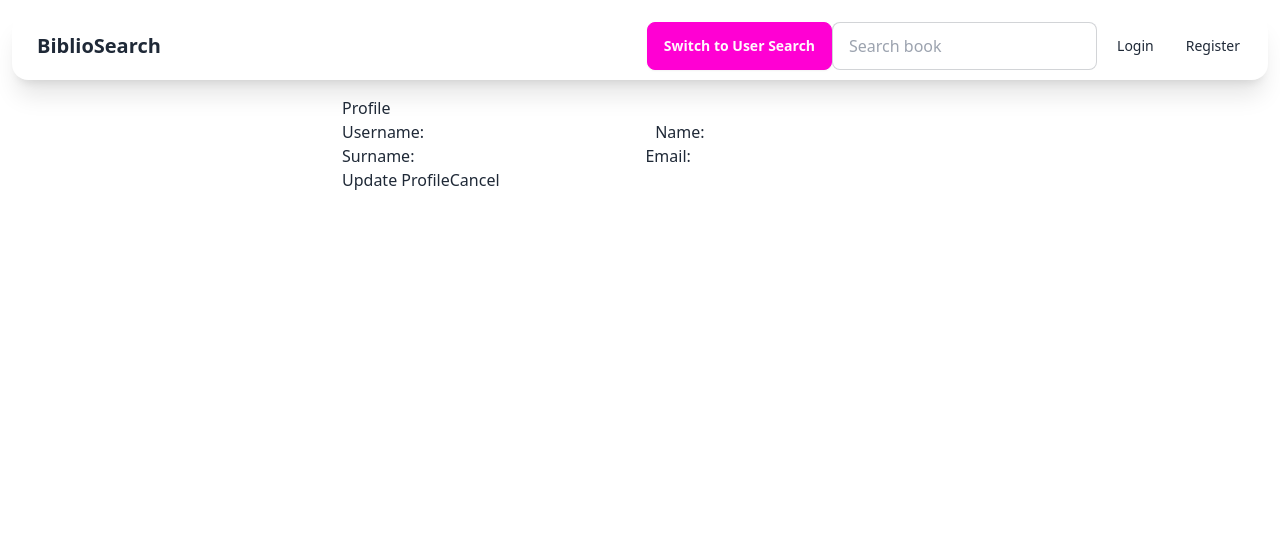
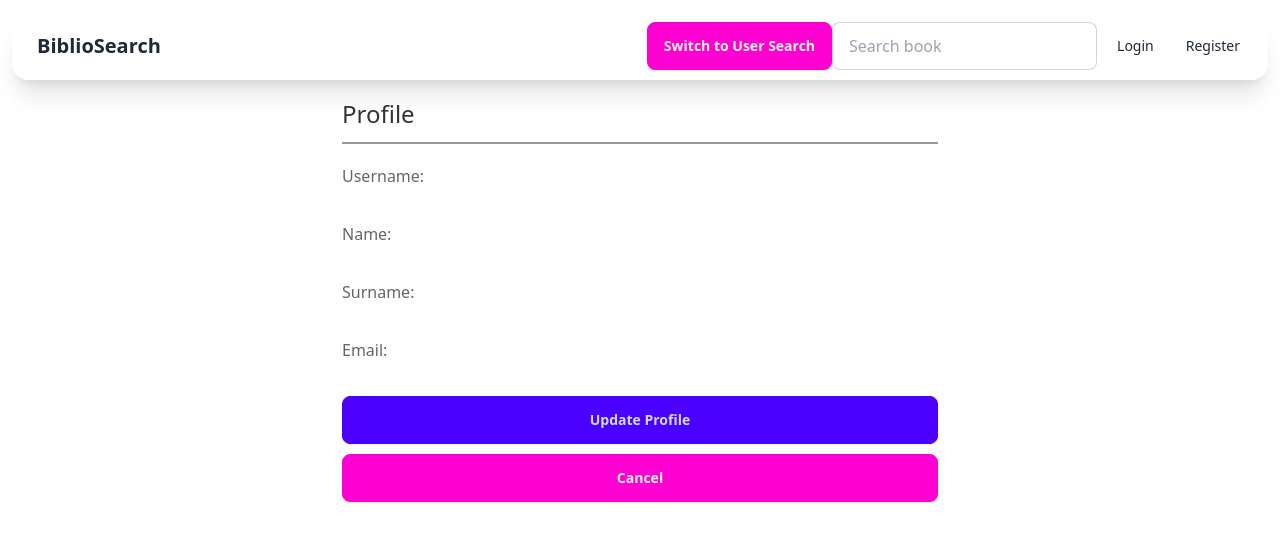
Before and after one commit to bounswe/bounswe2024group3, a React (Create React App) app in the folder bibliosearch_web/: page /profile in a window 1280 px wide. Both pictures are taken after a click on the button "Edit Profile". Shown: the top 540 px of the page. Built offline with nearby package versions, Linux system fonts and the light colour scheme.

Commit message:
updated user profile styling

```diff
--- a/bibliosearch_web/src/pages/Profile.tsx
+++ b/bibliosearch_web/src/pages/Profile.tsx
@@ -20,8 +20,8 @@ interface Booklist {
 interface UserProfile {
   name: string;
   surname: string;
-  username: string; // Assuming username is part of the profile
-  email: string; // Assuming email is also needed
+  username: string;
+  email: string;
   fav_authors: Author[];
   fav_genres: Genre[];
   booklists: Booklist[];
@@ -33,18 +33,13 @@ const Profile = () => {
   const [loading, setLoading] = useState(false);
   const [error, setError] = useState('');
   const { userId } = useUser();
-  const { username } = useUser();
-  const { email } = useUser();
-  console.log(userId);
 
   useEffect(() => {
     if (userId) {
-
       setLoading(true);
       axios.get(`${process.env.REACT_APP_BACKEND_URL}get_user_profile/?user_id=${userId}`)
         .then(response => {
           setProfile(response.data);
-          console.log(response.data);
           setLoading(false);
         })
         .catch(error => {
@@ -54,29 +49,23 @@ const Profile = () => {
     }
   }, [userId]);
 
-  console.log(999);
-  console.log(profile);
-
   const handleInputChange = (event: React.ChangeEvent<HTMLInputElement>) => {
     const { name, value } = event.target;
     setProfile(prev => prev ? { ...prev, [name]: value } : null);
   };
-
 
   const handleSubmit = (event: React.FormEvent<HTMLFormElement>) => {
     event.preventDefault();
     if (!profile) return;
 
     setLoading(true);
-
-    axios.post(`${process.env.REACT_APP_BACKEND_URL}update_user_profile/`, profile, {    headers: {
-        'Content-Type': 'application/json',
-    },
-    withCredentials: true  // Ensures cookies are sent with the request})
+    axios.post(`${process.env.REACT_APP_BACKEND_URL}update_user_profile/`, profile, {
+      headers: { 'Content-Type': 'application/json' },
+      withCredentials: true
     }).then(response => {
         alert('Profile updated successfully!');
         setLoading(false);
-        setEditMode(false); // Turn off edit mode after successful update
+        setEditMode(false);
       })
       .catch(error => {
         setError('Failed to update profile');
@@ -87,9 +76,8 @@ const Profile = () => {
   const handleDelete = () => {
     if (window.confirm("Are you sure you want to delete your profile? This action cannot be undone.")) {
       setLoading(true);
-      axios.delete(`${process.env.REACT_APP_BACKEND_URL}delete_user/`, {
-        withCredentials: true
-      }).then(response => {
+      axios.delete(`${process.env.REACT_APP_BACKEND_URL}delete_user/`, { withCredentials: true })
+        .then(response => {
           alert('User deleted successfully');
           // Handle post-deletion logic, e.g., redirect to login page
         }).catch(error => {
@@ -104,44 +92,77 @@ const Profile = () => {
 
   return (
     <div>
-    <h1>Profile</h1>
+      <h1 style={{ color: '#333', fontSize: '24px', borderBottom: '2px solid #999', paddingBottom: '10px' }}>Profile</h1>
       {!editMode ? (
-      <>
+        <div style={{ color: '#666', marginTop: '20px' }}>
           <p><strong>Username:</strong> {profile?.username}</p>
           <p><strong>Name:</strong> {profile?.name}</p>
           <p><strong>Surname:</strong> {profile?.surname}</p>
           <p><strong>Email:</strong> {profile?.email}</p>
-        <p><strong>Favorite Authors:</strong> {profile?.fav_authors.map(author => <span key={author.author_id}>{author.author_name}, </span>)}</p>
-        <p><strong>Favorite Genres:</strong> {profile?.fav_genres.map(genre => <span key={genre.genre_id}>{genre.genre_name}, </span>)}</p>
-        <p><strong>Booklists:</strong> {profile?.booklists.map(booklist => <span key={booklist.booklist_id}>{booklist.booklist_name}, </span>)}</p>
-        <button onClick={() => setEditMode(true)}>Edit Profile</button>
-        <button onClick={handleDelete} style={{ marginLeft: '10px', backgroundColor: 'red', color: 'white' }}>Delete Profile</button>
-      </>
+          <div>
+            <strong>Favorite Authors:</strong>
+            <ul>
+              {profile?.fav_authors.map(author => <li key={author.author_id} style={{ listStyleType: 'none' }}>{author.author_name}</li>)}
+            </ul>
+          </div>
+          <div>
+            <strong>Favorite Genres:</strong>
+            <ul>
+              {profile?.fav_genres.map(genre => <li key={genre.genre_id} style={{ listStyleType: 'none' }}>{genre.genre_name}</li>)}
+            </ul>
+          </div>
+          <div>
+            <strong>Booklists:</strong>
+            <ul>
+              {profile?.booklists.map(booklist => <li key={booklist.booklist_id} style={{ listStyleType: 'none' }}>{booklist.booklist_name}</li>)}
+            </ul>
+          </div>
+           <div className="button-container" style={{ marginTop: '20px' }}>
+            <div>
+              <button onClick={() => setEditMode(true)} className="btn btn-secondary" style={{ width: '100%', marginBottom: '10px' }}>Edit Profile</button>
+            </div>
+            <div>
+              <button onClick={handleDelete} className="btn btn-danger" style={{ width: '100%' }}>Delete Profile</button>
+            </div>
+          </div>
+        </div>
       ) : (
-      <form onSubmit={handleSubmit}>
+        <form onSubmit={handleSubmit} style={{ color: '#666', marginTop: '20px' }}>
+  <div style={{ marginBottom: '10px' }}>
     <label>
       Username:
-          <input type="text" name="username" value={profile?.username || ''} onChange={handleInputChange} />
+      <input type="text" name="username" value={profile?.username || ''} onChange={handleInputChange} style={{ display: 'block', width: '100%' }} />
     </label>
+  </div>
+  <div style={{ marginBottom: '10px' }}>
     <label>
       Name:
-          <input type="text" name="name" value={profile?.name || ''} onChange={handleInputChange} />
+      <input type="text" name="name" value={profile?.name || ''} onChange={handleInputChange} style={{ display: 'block', width: '100%' }} />
     </label>
+  </div>
+  <div style={{ marginBottom: '10px' }}>
     <label>
       Surname:
-          <input type="text" name="surname" value={profile?.surname || ''} onChange={handleInputChange} />
+      <input type="text" name="surname" value={profile?.surname || ''} onChange={handleInputChange} style={{ display: 'block', width: '100%' }} />
     </label>
+  </div>
+  <div style={{ marginBottom: '10px' }}>
     <label>
       Email:
-          <input type="email" name="email" value={profile?.email || ''} onChange={handleInputChange} />
+      <input type="email" name="email" value={profile?.email || ''} onChange={handleInputChange} style={{ display: 'block', width: '100%' }} />
     </label>
-        <button type="submit">Update Profile</button>
-        <button type="button" onClick={() => setEditMode(false)}>Cancel</button>
+  </div>
+  <div>
+    <button type="submit" className="btn btn-primary" style={{ width: '100%', marginBottom: '10px' }}>Update Profile</button>
+  </div>
+  <div>
+    <button type="button" onClick={() => setEditMode(false)} className="btn btn-secondary" style={{ width: '100%' }}>Cancel</button>
+  </div>
 </form>
+
       )}
     </div>
   );
-
 };
 
 export default Profile;
```
Lines whose indentation alone changed are shown as unchanged.
